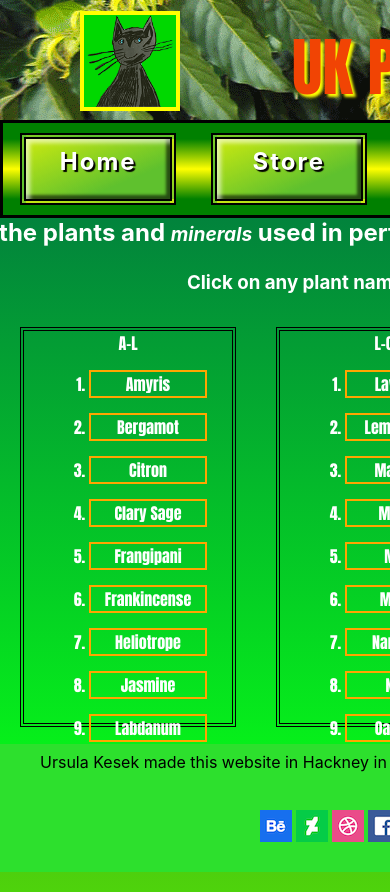
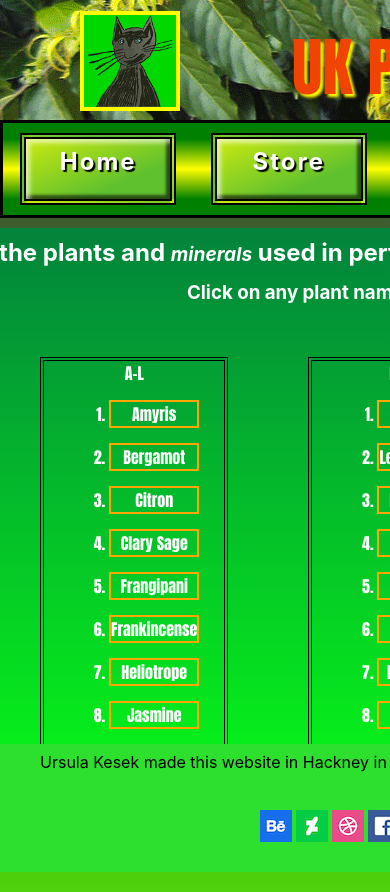
Before and after one commit to GiacomoSorbi/UrsulaKesek-module-ii, a React (Create React App) app: page /plants in a window 390 px wide. Shown: the top 892 px of the page. Built offline with nearby package versions, Linux system fonts and the light colour scheme.

Commit message:
edited weather and plant page css

```diff
--- a/src/pages/PlantsPage/PlantsPage.css
+++ b/src/pages/PlantsPage/PlantsPage.css
@@ -11,7 +11,7 @@ article.plac {
 }
 
 .plpg h2 {
-  margin:0px;
+  margin: 0px;
   color: white;
   text-align: center;
 }
@@ -42,14 +42,45 @@ section.plantsec {
   display: flex;
   flex-direction: row;
   justify-content: space-evenly;
-  height:440px;
+  height: 440px;
 }
 span {
   font-style: italic;
   font-size: 80%;
 }
 @media screen and (max-width: 768px) {
+  article.plaa,
+  article.plab,
+  article.plac {
+    margin: 40px;
+  }
+
   main.plpg {
     width: 768px;
+    position: relative;
+    top: 10px;
+  }
+  .plpg h2 {
+    position: relative;
+    top: 10px;
+    color: white;
   }
 }
+@media screen and (max-width: 375px) {
+  main.plpg {
+    width: 375px;
+    height: 1600px;
+    display: flex;
+    flex-direction: column;
+  }
+  .plpg h2 {
+    position: relative;
+    left: 0px;
+    color: white;
+  }
+  section.plantsec {
+    height: 1600px;
+    display: flex;
+    flex-direction: column;
+  }
+}
--- a/src/weather/components/SingleWeatherCard/SingleWeatherCard.css
+++ b/src/weather/components/SingleWeatherCard/SingleWeatherCard.css
@@ -24,10 +24,10 @@
   @media screen and (max-width: 375px) {
     .weather-card {
       position: relative;
-      left:30px;
+      left:22px;
       top:40px;
       background: linear-gradient(#f574f1, #04abf3);
-      width: 380px;
+      width: 370px;
       height: 440px;
       color: black;
       border: 6px double black;
```
